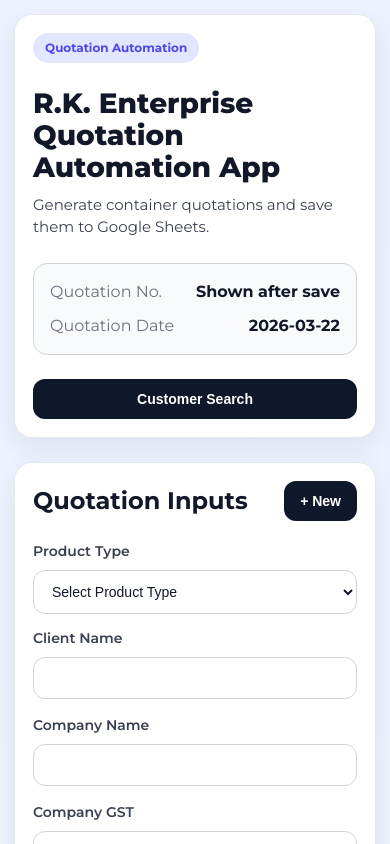
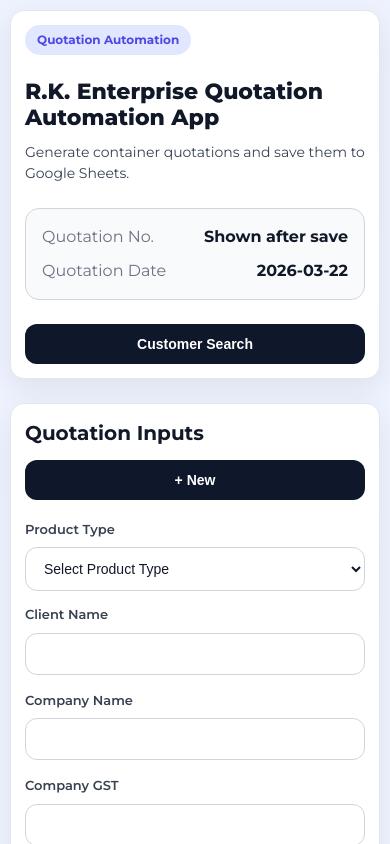
Before and after one commit to rkenterpriseamazon08-web/rk-quotation-app, a React (Vite) app: page / in a window 390 px wide. Shown: the top 844 px of the page. Built offline with nearby package versions, Linux system fonts and the light colour scheme.

Commit message:
Enhance responsiveness in App.css
Added responsive styles for various components and ensured proper handling of minimum widths.

```diff
--- a/src/App.css
+++ b/src/App.css
@@ -17,10 +17,12 @@ body {
   min-height: 100vh;
   padding: 24px;
   background: linear-gradient(180deg, #eef2ff 0%, #f8fafc 100%);
+  overflow-x: hidden;
 }
 
 .page-wrap {
   max-width: 1400px;
+  width: 100%;
   margin: 0 auto;
 }
 
@@ -64,6 +66,7 @@ body {
   display: block;
   visibility: visible;
   opacity: 1;
+  word-break: break-word;
 }
 
 .hero-subtitle {
@@ -74,6 +77,8 @@ body {
 
 .hero-side {
   min-width: 320px;
+  width: 100%;
+  max-width: 360px;
 }
 
 .quote-summary {
@@ -92,6 +97,7 @@ body {
 .quote-summary strong {
   color: #111827;
   font-weight: 700;
+  word-break: break-word;
 }
 
 .summary-row {
@@ -100,6 +106,7 @@ body {
   align-items: center;
   gap: 12px;
   margin-bottom: 10px;
+  flex-wrap: wrap;
 }
 
 .summary-row:last-child {
@@ -122,12 +129,14 @@ body {
   align-items: center;
   gap: 12px;
   margin-bottom: 20px;
+  flex-wrap: wrap;
 }
 
 .section-header h2,
 .preview-title {
   margin: 0;
   font-size: 24px;
+  word-break: break-word;
 }
 
 .subsection-title {
@@ -158,10 +167,13 @@ body {
   display: flex;
   flex-direction: column;
   gap: 8px;
+  min-width: 0;
 }
+
 .product-type-field {
   margin-bottom: 14px;
 }
+
 .field-bottom {
   align-self: end;
 }
@@ -183,9 +195,12 @@ select {
   background: #ffffff;
   color: #111827;
   outline: none;
+  min-width: 0;
 }
+
 .percentage-input-wrap {
   position: relative;
+  width: 100%;
 }
 
 .percentage-input-wrap .input {
@@ -201,6 +216,7 @@ select {
   font-weight: 600;
   pointer-events: none;
 }
+
 .input:focus,
 .textarea:focus,
 select:focus {
@@ -231,11 +247,13 @@ select:focus {
   border-radius: 14px;
   padding: 14px 16px;
   background: #f9fafb;
+  min-width: 0;
 }
 
 .toggle-label {
   font-size: 14px;
   font-weight: 600;
+  word-break: break-word;
 }
 
 .preview-card {
@@ -257,6 +275,7 @@ select:focus {
   border-radius: 14px;
   padding: 14px;
   background: #f9fafb;
+  min-width: 0;
 }
 
 .detail-label {
@@ -279,6 +298,7 @@ select:focus {
   border-radius: 14px;
   padding: 16px;
   margin-top: 16px;
+  min-width: 0;
 }
 
 .price-card {
@@ -291,6 +311,7 @@ select:focus {
   justify-content: space-between;
   gap: 12px;
   padding: 8px 0;
+  flex-wrap: wrap;
 }
 
 .price-row.total {
@@ -313,6 +334,7 @@ select:focus {
   background: #eef2ff;
   border: 1px solid #c7d2fe;
   color: #3730a3;
+  word-break: break-word;
 }
 
 .record-header {
@@ -326,10 +348,12 @@ select:focus {
 .record-title {
   margin: 0 0 4px;
   font-size: 24px;
+  word-break: break-word;
 }
 
 .record-subtitle {
   color: #6b7280;
+  word-break: break-word;
 }
 
 .quote-pill {
@@ -339,6 +363,7 @@ select:focus {
   border-radius: 14px;
   padding: 12px 14px;
   min-width: 220px;
+  max-width: 100%;
 }
 
 .quote-pill-label {
@@ -361,6 +386,7 @@ select:focus {
   font-weight: 700;
   cursor: pointer;
   transition: 0.2s ease;
+  max-width: 100%;
 }
 
 .btn:hover {
@@ -400,6 +426,16 @@ select:focus {
   margin: 8px 0;
 }
 
+@media (max-width: 1200px) {
+  .hero-side {
+    max-width: 320px;
+  }
+
+  .page-wrap {
+    max-width: 100%;
+  }
+}
+
 @media (max-width: 1100px) {
   .main-grid {
     grid-template-columns: 1fr;
@@ -409,8 +445,27 @@ select:focus {
     position: static;
   }
 
+  .hero-content {
+    flex-direction: column;
+    align-items: stretch;
+  }
+
+  .hero-side {
+    min-width: 100%;
+    max-width: 100%;
+  }
+
   .three-col,
   .search-grid {
+    grid-template-columns: repeat(2, minmax(0, 1fr));
+  }
+
+  .preview-grid,
+  .details-grid {
+    grid-template-columns: repeat(2, minmax(0, 1fr));
+  }
+
+  .toggle-grid {
     grid-template-columns: repeat(2, minmax(0, 1fr));
   }
 }
@@ -420,9 +475,14 @@ select:focus {
     padding: 14px;
   }
 
+  .page-wrap {
+    width: 100%;
+  }
+
   .hero-content,
   .record-header {
     flex-direction: column;
+    align-items: stretch;
   }
 
   .two-col,
@@ -438,6 +498,11 @@ select:focus {
     font-size: 28px;
   }
 
+  .hero-subtitle {
+    font-size: 14px;
+    line-height: 1.5;
+  }
+
   .card,
   .hero-card {
     padding: 18px;
@@ -445,5 +510,76 @@ select:focus {
 
   .hero-side {
     min-width: 100%;
+    max-width: 100%;
+  }
+
+  .quote-pill {
+    width: 100%;
+    min-width: 0;
+  }
+
+  .btn,
+  .full-btn {
+    width: 100%;
+  }
+
+  .section-header {
+    align-items: stretch;
+  }
+
+  .summary-row {
+    align-items: flex-start;
   }
 }
+
+@media (max-width: 480px) {
+  .app-shell {
+    padding: 10px;
+  }
+
+  .hero-card,
+  .card {
+    padding: 14px;
+    border-radius: 14px;
+  }
+
+  .hero-title {
+    font-size: 22px;
+    line-height: 1.2;
+  }
+
+  .section-header h2,
+  .preview-title {
+    font-size: 20px;
+  }
+
+  .subsection-title {
+    font-size: 16px;
+  }
+
+  .record-title {
+    font-size: 20px;
+  }
+
+  .input,
+  .textarea,
+  select,
+  .btn {
+    font-size: 14px;
+  }
+
+  .field-label,
+  .toggle-label,
+  .detail-value {
+    font-size: 13px;
+  }
+
+  .detail-label,
+  .quote-pill-label {
+    font-size: 11px;
+  }
+
+  .price-row.total {
+    font-size: 16px;
+  }
+}
```
